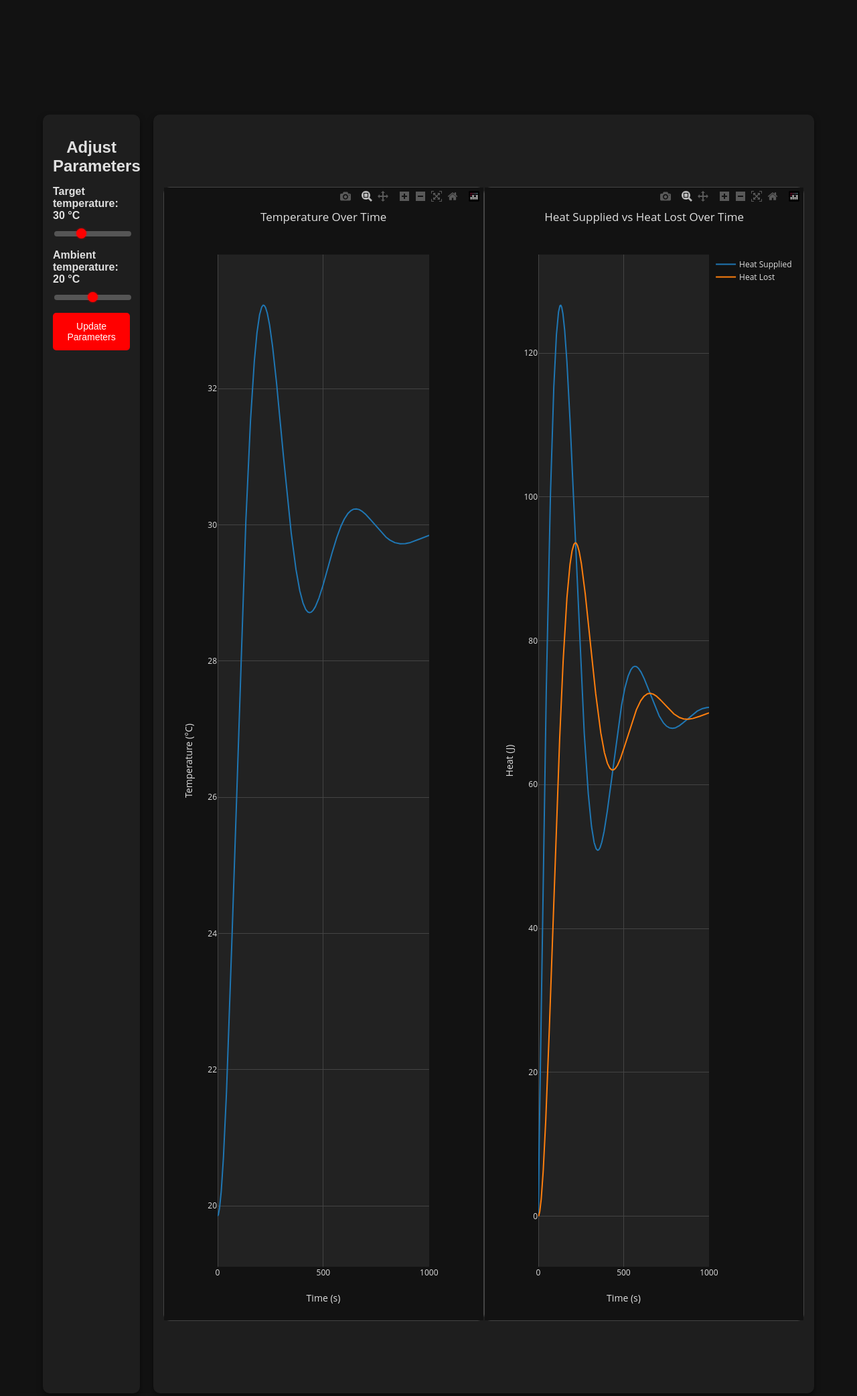
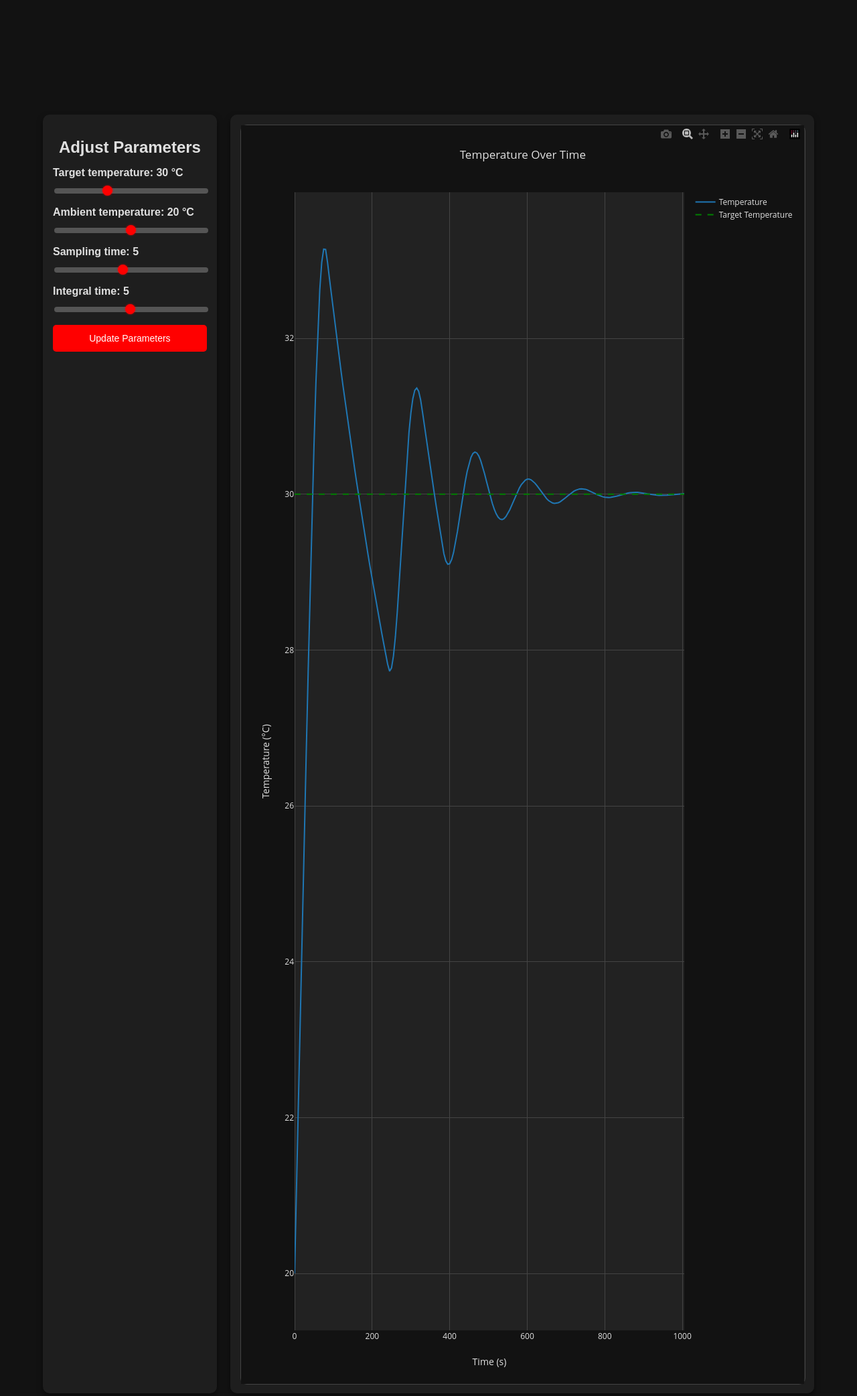
Before and after one commit to Klus3kk/temperature_regulator, a Flask app: page / in a window 1280 px wide. Shown: the top 2084 px of the page at 67% size. Run offline with Flask 3, Linux system fonts and the light colour scheme; some libraries are stand-ins or nearby versions.

Commit message:
changed to PI again

```diff
--- a/app.py
+++ b/app.py
@@ -18,24 +18,24 @@ simulation_state = {
     "temp_history": {"time": [0], "temperature": [293]},
     "heat_history": {"time": [0], "heat_loss": [0]},
     "heat_balance_history": {"time": [0], "supplied": [0], "lost": [0]},
+    "signal_history": {"time": [0], "control_signal": [0]},
 }
 
 simulation_params = {
     "S_time": 1000,  # Simulation duration
-    "Q_max": 750,  # Maximum heater power in W
+    "Q_max": 1000,  # Maximum heater power in W
     "C_v": 1200,  # Specific heat capacity of air (J/(kg*K))
     "d": 1.2,  # Air density in kg/m^3
     "V": 0.5,  # Volume in m^3
-    "T_p": 0.5,  # Time step in seconds /// okres próbkowania
+    "T_p": 5,  # Time step in seconds /// okres próbkowania
     "k_g": 5,  # Heat transfer coefficient for glass
     "k_w": 2,  # Heat transfer coefficient for walls
     "T_amb": 293,  # Ambient temperature (K)
     "T_target": 303,  # Target temperature (K)
-    "K_p": 0.0002,  # PID controller proportional gain
-    "T_i": 0.9,  # PID controller integral gain /// czas zdwojenia
-    "T_d": 0.05, # PID controller derivative gain /// czas wyprzedzenia
-    "error_sum": 0,  # Integral error for PID controller
-    "last_error": 0, # Derivative error for PID controller
+    "K_p": 0.05,  # PI controller proportional gain
+    "T_i": 5,  # PI controller integral gain /// czas zdwojenia
+    "error_sum": 0,  # Integral error for PI controller
+    "last_error": 0, # Derivative error for PI controller
 }
 
 @app.route("/")
@@ -51,19 +51,25 @@ def update_simulation():
    # Reset history
     simulation_state["temp_history"] = {"time": [0], "temperature": [simulation_params["T_amb"]]}
     simulation_state["heat_history"] = {"time": [0], "heat_loss": [0]}
+    simulation_state["signal_history"] =  {"time": [0], "control_signal": [0]}
     simulation_state["heat_balance_history"] = {"time": [0], "supplied": [0], "lost": [0]}
+
     simulation_state["time"] = 0
     simulation_state["temperature"] = simulation_params["T_amb"]
+    simulation_state["control_signal"] = 0
+
+    simulation_params["error_sum"] = 0
+    simulation_params["last_error"] = 0
 
     # Debug print for incoming updates
-    print("Before Update:", simulation_state)
-    for _ in range(int(simulation_params["S_time"] / simulation_params["T_p"]) + 1):
+    print("Before Update:", simulation_params)
+    for _ in range(int(simulation_params["S_time"] / (simulation_params["T_p"])) + 1):
         control_signal, simulation_params["error_sum"], simulation_params["last_error"] = calculate_control_signal(
             simulation_params["T_target"],
             simulation_state["temperature"],
             simulation_params["K_p"],
             simulation_params["T_i"],
-            simulation_params["T_d"],
+            10,
             simulation_params["T_p"],
             simulation_params["error_sum"],
             simulation_params["last_error"]
@@ -92,6 +98,7 @@ def update_simulation():
         simulation_state["supplied_heat"] = Q_supplied
         simulation_state["temperature"] = new_temperature
         simulation_state["time"] += simulation_params["T_p"]
+        simulation_state["control_signal"] = control_signal
 
         # Append to history
         simulation_state["temp_history"]["time"].append(simulation_state["time"])
@@ -100,10 +107,12 @@ def update_simulation():
         simulation_state["heat_history"]["heat_loss"].append(Q_loss)
         simulation_state["heat_balance_history"]["time"].append(simulation_state["time"])
         simulation_state["heat_balance_history"]["supplied"].append(Q_supplied)
-        simulation_state["heat_balance_history"]["lost"].append(Q_loss)
+        simulation_state["heat_balance_history"]["lost"].append(Q_loss * 2)
+        simulation_state["signal_history"]["time"].append(simulation_state["time"])
+        simulation_state["signal_history"]["control_signal"].append(control_signal)
 
     # Debug print after update
-    print("After Update:", simulation_state)
+    print("After Update:", simulation_params)
 
     return jsonify({
         "time": simulation_state["time"],
@@ -117,16 +126,31 @@ def update_simulation():
 @app.route("/temp-plot", methods=["GET"])
 def get_temp_plot_data():
     temp_in_celsius = [
-        temp - 273.15 for temp in simulation_state["temp_history"]["temperature"]
+        temp - 273 for temp in simulation_state["temp_history"]["temperature"]
     ]
+
+    # Retrieve target temperature in Celsius
+    target_temp_in_celsius = simulation_params["T_target"] - 273
+
+    # x values for the target temperature line
+    time_values = simulation_state["temp_history"]["time"]
+
     return jsonify({
         "data": [
             {
-                "x": simulation_state["temp_history"]["time"],
+                "x": time_values,
                 "y": temp_in_celsius,
                 "type": "scatter",
                 "mode": "lines",
                 "name": "Temperature",
+            },
+            {
+                "x": time_values,
+                "y": [target_temp_in_celsius] * len(time_values),
+                "type": "scatter",
+                "mode": "lines",
+                "name": "Target Temperature",
+                "line": {"dash": "dash", "color": "green"}
             }
         ],
         "layout": {
@@ -164,6 +188,26 @@ def get_heat_balance_plot_data():
     })
 
 
+@app.route("/signal-plot", methods=["GET"])
+def get_signal_plot_data():
+    return jsonify({
+        "data": [
+            {
+                "x": simulation_state["signal_history"]["time"],
+                "y": simulation_state["signal_history"]["control_signal"],
+                "type": "scatter",
+                "mode": "lines",
+                "name": "Control signal",
+            }
+        ],
+        "layout": {
+            "title": "Signal Over Time",
+            "xaxis": {"title": "Time (s)"},
+            "yaxis": {"title": "Signal"},
+        },
+    })
+
+
 @app.route("/update-params", methods=["POST"])
 def update_params():
     global simulation_params
--- a/static/css/style.css
+++ b/static/css/style.css
@@ -25,7 +25,7 @@ body {
 
 /* Left Panel */
 #left-panel {
-    width: 10%;
+    width: 20%;
     background: #1e1e1e;
     padding: 15px;
     border-radius: 10px;
@@ -54,28 +54,28 @@ body {
 
 /* Right Panel */
 #right-panel {
-    flex-grow: 2;
+    flex-grow: 3;
     padding: 15px;
     background: #1e1e1e;
     border-radius: 10px;
     box-shadow: 0 4px 8px rgba(0, 0, 0, 0.5);
-    overflow: hidden;
-    display: flex;
-    justify-content: center;
-    align-items: center;
-    height: 100%;
+    overflow-y: auto; /* Enable vertical scrolling */
+    overflow-x: hidden; /* Prevent horizontal scrolling */
+    display: block; /* Default block layout to stack plots without adjustments */
+    height: 100%; /* Panel height */
 }
 
+/* Individual Plot Styling */
 #temp-plot,
-#heat-balance-plot {
+#heat-balance-plot,
+#signal-plot {
     width: 100%;
-    height: 90%;
+    height: 100%; /* Each plot takes full height of the panel */
     border: 1px solid #444;
     border-radius: 10px;
     background-color: #222222;
-    transition: width 0.3s, height 0.3s;
+    margin-bottom: 15px; /* Optional: add some spacing for scrolling */
 }
-
 
 .plotly .main-svg .cartesianlayer .temp-plot .scatter.trace .lines path {
     stroke: #ff0000 !important;
--- a/static/js/script.js
+++ b/static/js/script.js
@@ -3,11 +3,17 @@ document.addEventListener("DOMContentLoaded", () => {
     const sliders = {
         T_target: document.getElementById("T_target"),
         T_amb: document.getElementById("T_amb"),
+        T_p: document.getElementById("T_p"),
+        T_i: document.getElementById("T_i"),
+        //T_d: document.getElementById("T_d"),
     };
 
     const values = {
         T_target: document.getElementById("T_target_value"),
         T_amb: document.getElementById("T_amb_value"),
+        T_p: document.getElementById("T_p_value"),
+        T_i: document.getElementById("T_i_value"),
+        //T_d: document.getElementById("T_d_value"),
     };
 
     // Elements for update and graphs
@@ -15,6 +21,7 @@ document.addEventListener("DOMContentLoaded", () => {
     const updateMessage = document.getElementById("update-message");
     const tempPlotDiv = document.getElementById("temp-plot");
     const heatPlotDiv = document.getElementById("heat-plot");
+    const signalPlotDiv = document.getElementById("signal-plot");
     const heatBalancePlotDiv = document.getElementById("heat-balance-plot");
 
     // Update displayed values dynamically
@@ -84,6 +91,24 @@ document.addEventListener("DOMContentLoaded", () => {
             })
             .catch((err) => console.error("Error updating heat balance graph:", err));
 
+            fetch("/signal-plot")
+            .then((response) => response.json())
+            .then((data) => {
+                 data.layout.xaxis = {
+                    ...data.layout.xaxis,
+                    gridcolor: layoutConfig.xaxis.gridcolor,
+                };
+                data.layout.yaxis = {
+                    ...data.layout.yaxis,
+                    gridcolor: layoutConfig.yaxis.gridcolor,
+                };
+                data.layout.plot_bgcolor = layoutConfig.plot_bgcolor;
+                data.layout.paper_bgcolor = layoutConfig.paper_bgcolor;
+                data.layout.font = layoutConfig.font;
+                Plotly.react(signalPlotDiv, data.data, data.layout);
+            })
+            .catch((err) => console.error("Error updating singal graph:", err));
+
     };
 
     // Update parameters when the button is clicked
@@ -92,9 +117,13 @@ document.addEventListener("DOMContentLoaded", () => {
 
         // Gather slider values (convert to Kelvin)
         Object.keys(sliders).forEach((key) => {
-            const valueCelsius = parseFloat(sliders[key].value);
-            const valueKelvin = valueCelsius + 273;
-            params[key] = valueKelvin;
+            if (key === "T_target" || key === "T_amb") {
+                const valueCelsius = parseFloat(sliders[key].value);
+                const valueKelvin = valueCelsius + 273;
+                params[key] = valueKelvin;
+            } else {
+                params[key] = parseFloat(sliders[key].value);
+            }
         });
 
         fetch("/update-params", {
@@ -126,6 +155,7 @@ document.addEventListener("DOMContentLoaded", () => {
         Plotly.Plots.resize(tempPlotDiv);
         Plotly.Plots.resize(heatPlotDiv);
         Plotly.Plots.resize(heatBalancePlotDiv);
+        Plotly.Plots.resize(signalPlotDiv);
     });
 
     // Initial graph rendering
--- a/templates/index.html
+++ b/templates/index.html
@@ -22,6 +22,18 @@
                     <label for="T_amb">Ambient temperature: <span id="T_amb_value">20</span> °C</label>
                     <input type="range" id="T_amb" name="T_amb" min="15" max="25" step="1" value="20">
                 </div>
+                <div class="control">
+                    <label for="T_p">Sampling time: <span id="T_p_value">5</span></label>
+                    <input type="range" id="T_p" name="T_p" min="1" max="10" step="1" value="5">
+                </div>
+                <div class="control">
+                    <label for="T_i">Integral time: <span id="T_i_value">5</span></label>
+                    <input type="range" id="T_i" name="T_i" min="0.1" max="10" step="0.1" value="5">
+                </div>
+                <!-- <div class="control">
+                    <label for="T_d">Derivative time: <span id="T_d_value">10</span></label>
+                    <input type="range" id="T_d" name="T_d" min="0.1" max="20" step="0.1" value="10">
+                </div> -->
                 <button type="button" id="update-params">Update Parameters</button>
                 <div id="update-message" style="color: green; margin-top: 10px; display: none;">Parameters updated successfully!</div>
             </form>
@@ -30,8 +42,8 @@
         <!-- Right Panel: Visualization -->
         <div id="right-panel">
             <div id="temp-plot"></div>
-            <!-- <div id="heat-plot"></div> -->
             <div id="heat-balance-plot"></div>
+            <div id="signal-plot"></div>
         </div>
     </div>
 </body>
```
Also changed, not shown: modules/simulation.py (+10 -6 lines).
